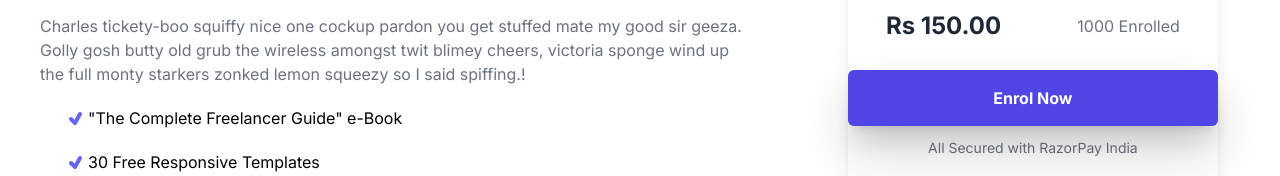
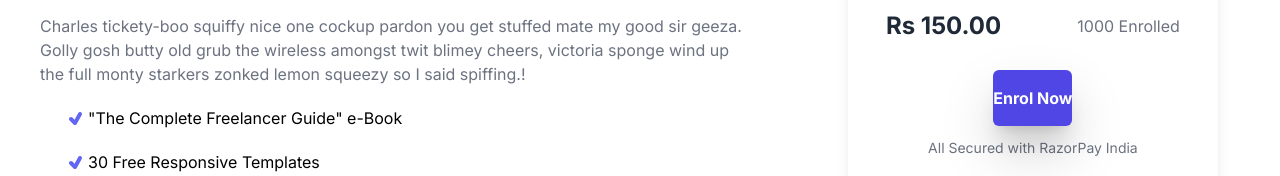
Before and after one commit to abhijeetrayy/snsthinkhub, a Next.js app: page /course in a window 1280 px wide. Shown: the part 434-610 px from the top of the page. Built offline with nearby package versions, Linux system fonts and the light colour scheme; no server answers.

Commit message:
Update courseRegistration.js

```diff
--- a/src/components/courseRegistration.js
+++ b/src/components/courseRegistration.js
@@ -26,6 +26,7 @@ const [formData, setFormData] = useState({
     };
 	return(
 	<>
+		<div className="transition delay-100 duration-200 ease-out">
 		{click ?
 
 													<div className="w-full p-3 flex gap-3 flex-col transition delay-200 ease-in-out">
@@ -149,6 +150,7 @@ const [formData, setFormData] = useState({
                                                     </div>
 
 		: <button className=' transition-all bg-indigo-600 rounded-md w-full py-4 shadow-xl drop-shadow-2xl text-white font-bold hover:bg-indigo-700' onClick={() => setClick(true)}>Enrol Now</button> }
+			</div>
 
 	</>
 	)
```
